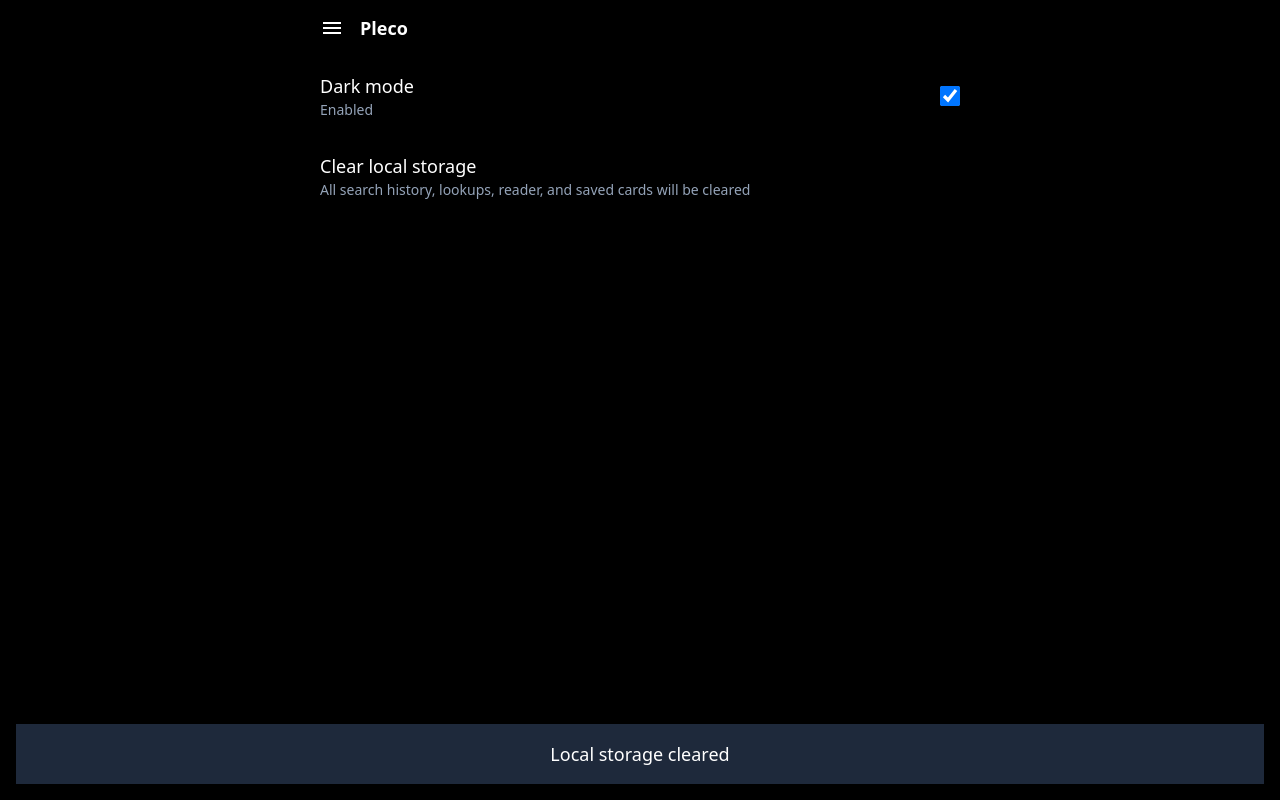
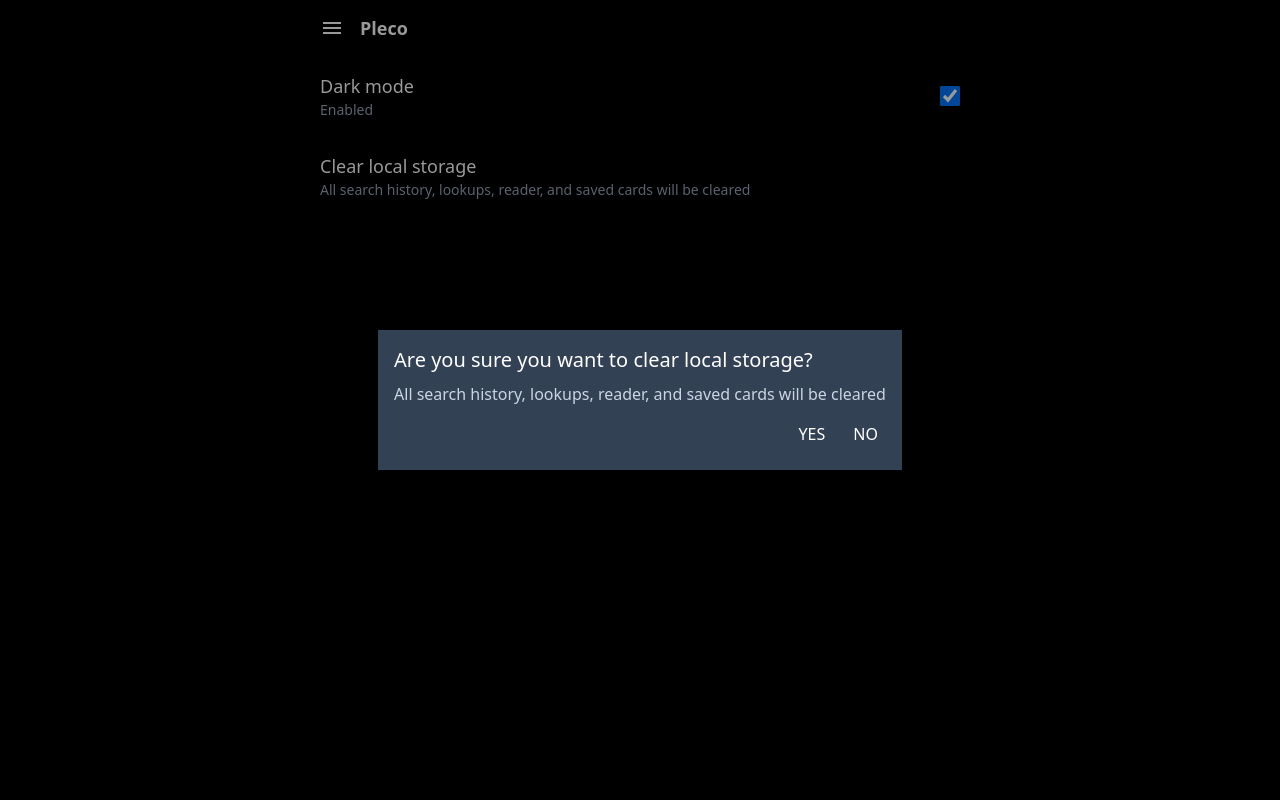
Before and after one commit to bryanjenningz/japanese-dictionary, a Next.js app: page /settings in a window 1280 px wide. Both pictures are taken after a click on the button 640 px from the left and 176 px from the top of the page. Built offline with nearby package versions, Linux system fonts and the light colour scheme.

Commit message:
Add clear local storage modal to settings page

```diff
--- a/src/pages/settings.tsx
+++ b/src/pages/settings.tsx
@@ -5,6 +5,7 @@ import { useDarkModeStore } from "~/stores/darkModeStore";
 import { useStore } from "~/stores/useStore";
 import { SimpleHeader } from "~/components/SimpleHeader";
 import { useToast } from "~/utils/useToast";
+import { Modal } from "~/components/Modal";
 
 type Setting =
   | {
@@ -24,6 +25,7 @@ export default function Settings() {
   const isDarkMode = useStore(useDarkModeStore, (x) => x.isDarkMode) ?? true;
   const setIsDarkMode = useDarkModeStore((x) => x.setIsDarkMode);
   const [isSideMenuOpen, setIsSideMenuOpen] = useState(false);
+  const [isModalShown, setIsModalShown] = useState(false);
   const { toast, setToast } = useToast();
 
   const settings: Setting[] = [
@@ -38,10 +40,7 @@ export default function Settings() {
       name: "Clear local storage",
       description:
         "All search history, lookups, reader, and saved cards will be cleared",
-      click: () => {
-        localStorage.clear();
-        setToast("Local storage cleared");
-      },
+      click: () => setIsModalShown(true),
     },
   ];
 
@@ -124,6 +123,39 @@ export default function Settings() {
           {toast}
         </div>
       )}
+
+      <Modal isShown={isModalShown} onClose={() => setIsModalShown(false)}>
+        <div className="flex flex-col gap-2">
+          <h2 className="text-xl">
+            Are you sure you want to clear local storage?
+          </h2>
+          <p
+            className={classNames(
+              isDarkMode ? "text-slate-300" : "text-slate-700",
+            )}
+          >
+            All search history, lookups, reader, and saved cards will be cleared
+          </p>
+          <div className="flex items-center justify-end gap-3">
+            <button
+              className="p-2 uppercase"
+              onClick={() => {
+                setIsModalShown(false);
+                localStorage.clear();
+                setToast("Local storage cleared");
+              }}
+            >
+              Yes
+            </button>
+            <button
+              className="p-2 uppercase"
+              onClick={() => setIsModalShown(false)}
+            >
+              No
+            </button>
+          </div>
+        </div>
+      </Modal>
     </main>
   );
 }
```
